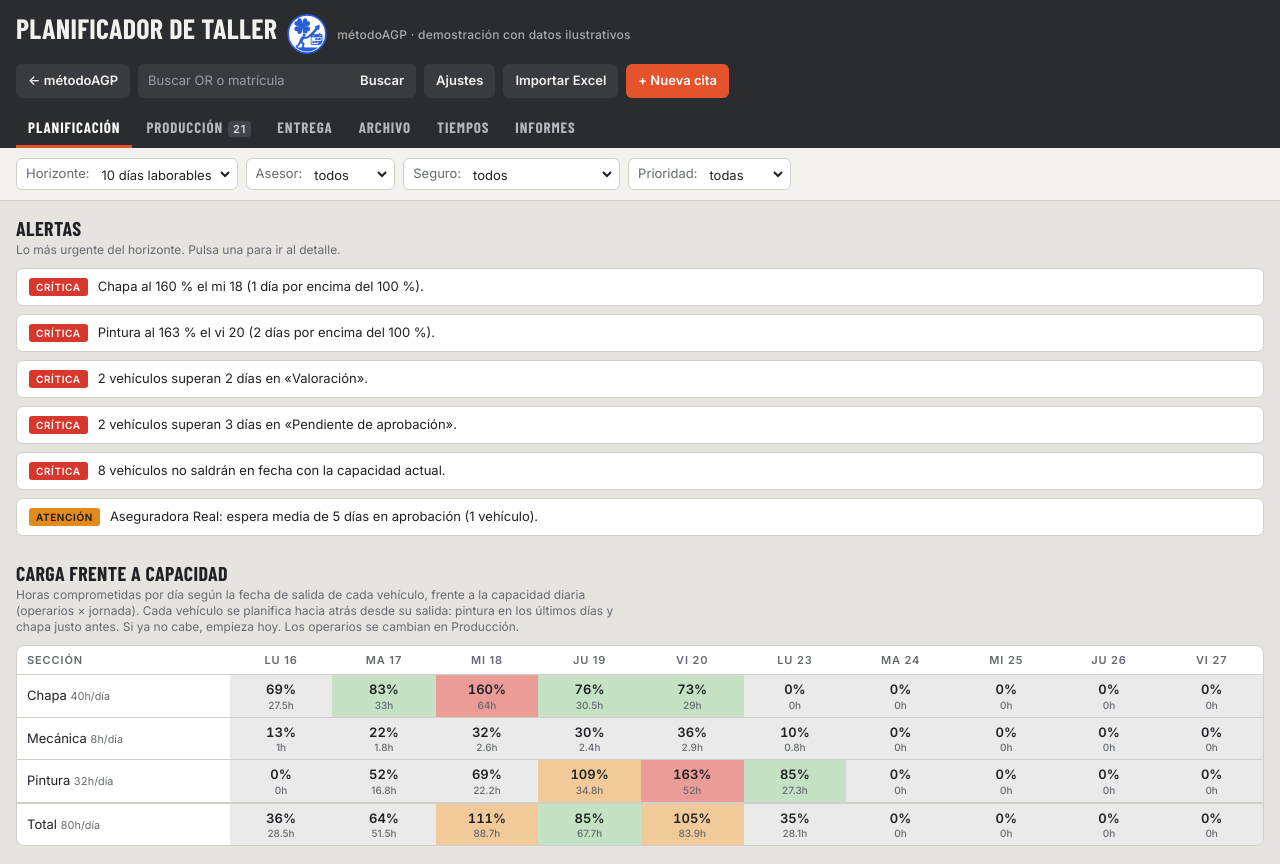
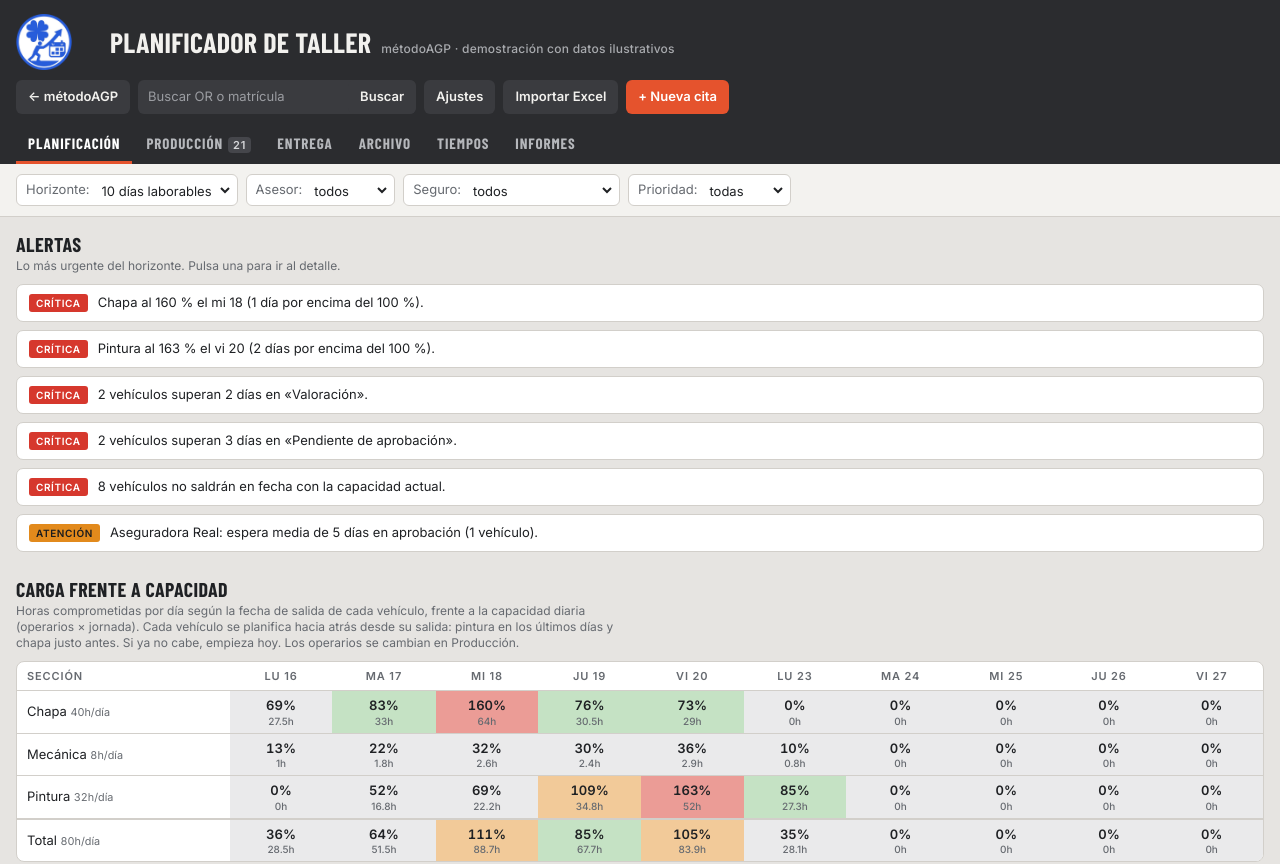
Before and after one commit to metodoAGP/metodoagp.github.io, a plain HTML site: page planificador-demo.html in a window 1280 px wide. Shown: the top 864 px of the page. Drawn offline with nearby package versions, Linux system fonts and the light colour scheme; a web font is replaced by a local one.

Commit message:
Add files via upload

```diff
--- a/planificador-demo.html
+++ b/planificador-demo.html
@@ -29,6 +29,10 @@ button{cursor:pointer}
 .brand{display:flex;flex-wrap:wrap;align-items:center;gap:10px 18px;justify-content:space-between}
 .brand h1{margin:0;font:800 28px/1 var(--display);letter-spacing:.01em;text-transform:uppercase;display:flex;align-items:baseline;gap:10px;flex-wrap:wrap}
 .brand h1 small{font:500 12px var(--body);letter-spacing:.12em;color:#a8aaae}
+.brand h1{margin-right:auto}
+.logo{flex:none;margin-right:20px;display:block;align-self:center}
+.logo img{display:block;width:56px;height:56px}
+@media (max-width:700px){.top .wrap{position:relative}.logo{position:absolute;top:10px;left:max(16px,env(safe-area-inset-left,0px));margin:0}.logo img{width:38px;height:38px}.brand h1{padding-left:50px}}
 .actions{display:flex;flex-wrap:wrap;gap:8px;align-items:center;min-width:0}
 .search{display:flex;background:#3a3b3f;border-radius:6px;overflow:hidden;min-width:0}
 .search input{background:transparent;border:0;padding:8px 10px;width:210px;max-width:100%;min-width:0;color:var(--bar-ink)}
@@ -186,7 +190,8 @@ table.heat{min-width:640px}
 <header class="top">
   <div class="wrap">
     <div class="brand">
-      <h1>Planificador de taller <a href="index.html" title="Volver a métodoAGP" aria-label="Volver a la página principal de métodoAGP" style="display:inline-flex;align-self:center"><img src="planificador-logo.png" alt="métodoAGP" width="40" height="40" style="display:block;width:40px;height:40px"></a> <small style="text-transform:none;letter-spacing:.02em">métodoAGP · demostración con datos ilustrativos</small></h1>
+      <a class="logo" href="index.html" title="Volver a métodoAGP" aria-label="Volver a la página principal de métodoAGP"><img src="planificador-logo.png" alt="métodoAGP" width="56" height="56"></a>
+      <h1>Planificador de taller <small style="text-transform:none;letter-spacing:.02em">métodoAGP · demostración con datos ilustrativos</small></h1>
       <div class="actions"><a class="btn" href="index.html" style="text-decoration:none">← métodoAGP</a>
         <form class="search" id="searchForm" role="search">
           <input id="q" type="search" placeholder="Buscar OR o matrícula" aria-label="Buscar OR o matrícula" autocomplete="off">
```
